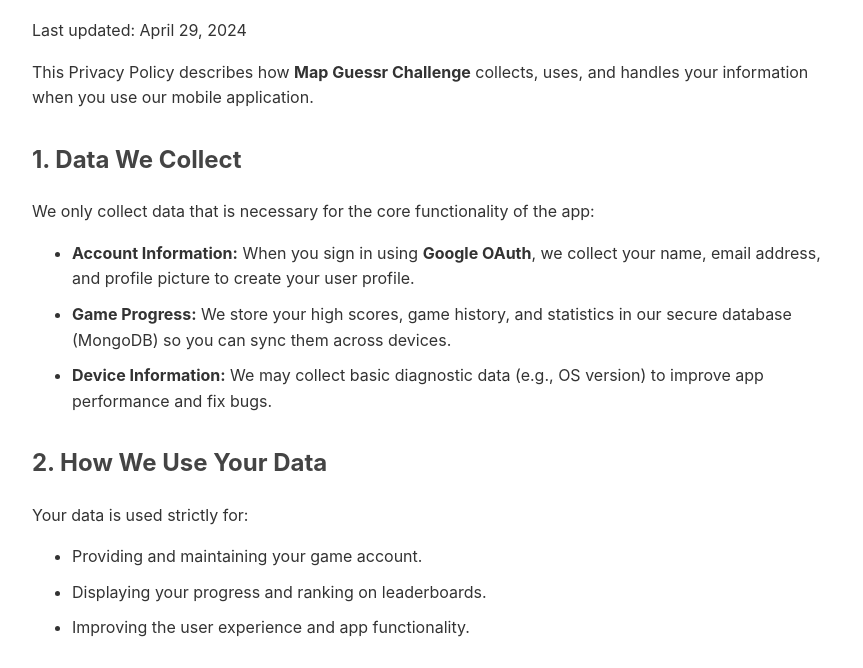
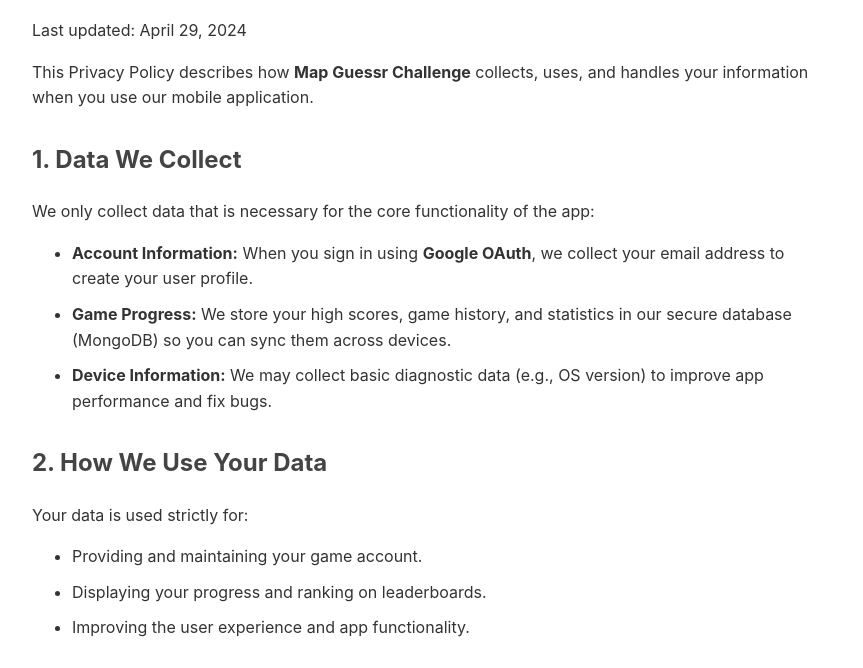
Before and after one commit to abir4u/map_guesser_ios, a plain HTML site: page website/privacy.html in a window 1280 px wide. Shown: the part 128-796 px from the top of the page, without its empty margins (208-1071 px from the left). Drawn offline with Linux system fonts and the light colour scheme.

Commit message:
Update privacy.html

```diff
--- a/website/privacy.html
+++ b/website/privacy.html
@@ -22,7 +22,7 @@
     <h2>1. Data We Collect</h2>
     <p>We only collect data that is necessary for the core functionality of the app:</p>
     <ul>
-        <li><strong>Account Information:</strong> When you sign in using <strong>Google OAuth</strong>, we collect your name, email address, and profile picture to create your user profile.</li>
+        <li><strong>Account Information:</strong> When you sign in using <strong>Google OAuth</strong>, we collect your email address to create your user profile.</li>
         <li><strong>Game Progress:</strong> We store your high scores, game history, and statistics in our secure database (MongoDB) so you can sync them across devices.</li>
         <li><strong>Device Information:</strong> We may collect basic diagnostic data (e.g., OS version) to improve app performance and fix bugs.</li>
     </ul>
```
